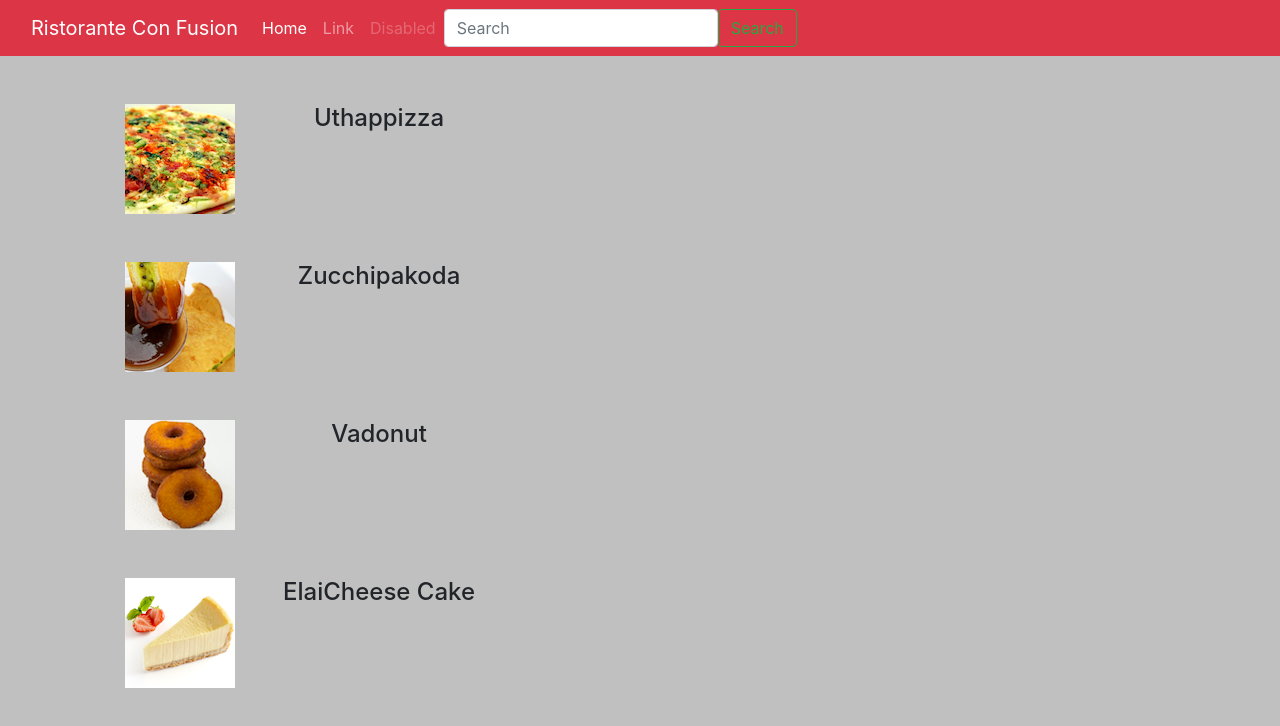
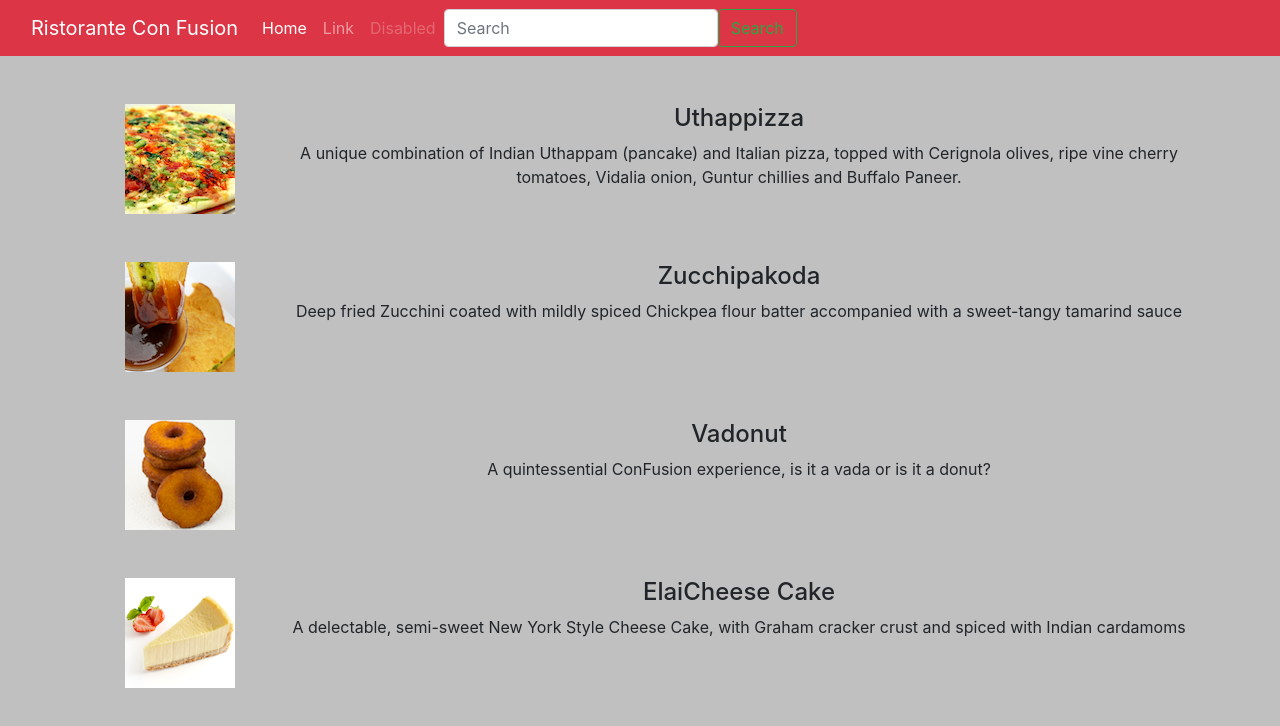
Before and after one commit to Gabegual/Test_React_App, a React (Create React App) app: page / in a window 1280 px wide. Shown: the top 726 px of the page. Built offline with nearby package versions, Linux system fonts and the light colour scheme.

Commit message:
commit 7 fix small bug

```diff
--- a/src/Components/menuComponets.js
+++ b/src/Components/menuComponets.js
@@ -4,7 +4,6 @@ class Menu extends Component {
 
     constructor(props) {
         super(props);
-
         this.state = {
             dishes: [
                 {
@@ -55,7 +54,7 @@ class Menu extends Component {
                         </Media>
                         <Media body className="ml-5">
                             <Media heading> {dish.name}</Media>
-                            <p>{dish.describtion}</p>
+                            <p>{dish.description}</p>
                         </Media>
                     </Media>
                 </div>
```
